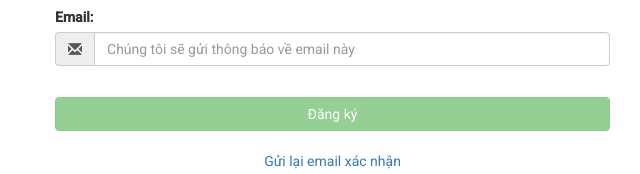
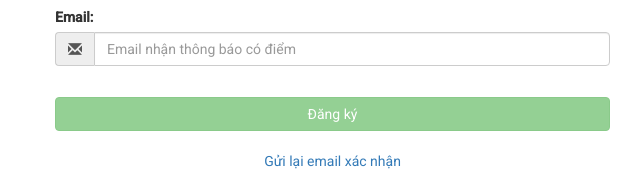
Before and after one commit to m-inh/hong-diem-uet-v2, a website: page public/index.html in a window 1280 px wide. Shown: the part 250-424 px from the top of the page, 15-655 px from the left. Drawn offline with Linux system fonts and the light colour scheme; no server answers.

Commit message:
crawl student info

```diff
--- a/public/index.html
+++ b/public/index.html
@@ -48,7 +48,7 @@
                             <span class="glyphicon glyphicon-envelope"></span>
                         </span>
                         <input type="email" name="email" class="form-control" id="email" data-error="Email chưa hợp lệ."
-                               required value="" placeholder="Chúng tôi sẽ gửi thông báo về email này"></div>
+                               required value="" placeholder="Email nhận thông báo có điểm"></div>
                     <div class="help-block with-errors"></div>
                 </div>
 
--- a/student-crawler.js
+++ b/student-crawler.js
@@ -35,6 +35,8 @@ function crawlStudentInfo(startCode, numbOfStudent, numbOfThread) {
 
                 if (currNumbOfStudent < numbOfStudent)
                     crawlStudentInfo(lastCodeOfThisSec, numbOfStudent, numbOfThread);
+                else
+                    console.log('------------crawl done----------');
             }
         )
         .catch(
```
